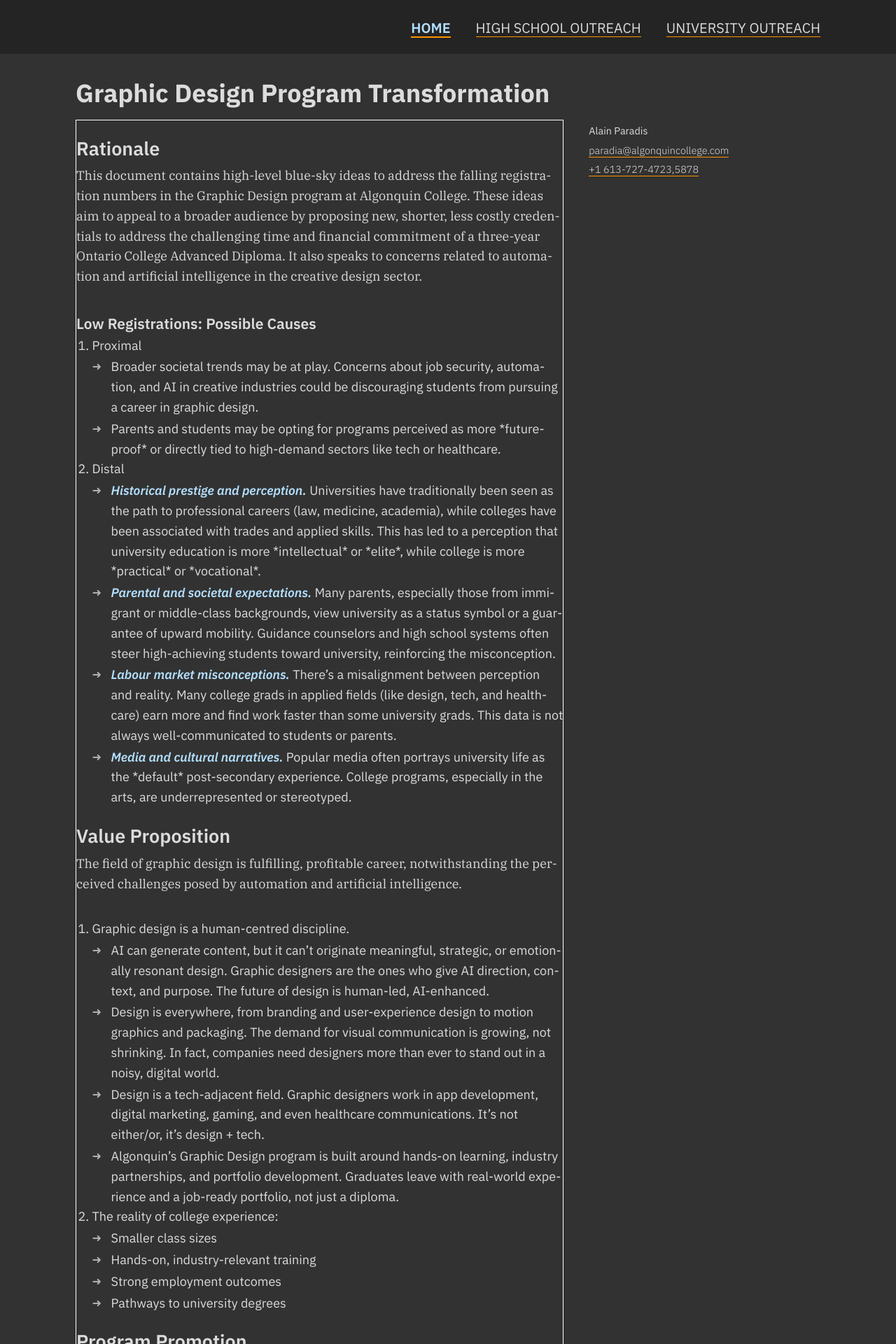
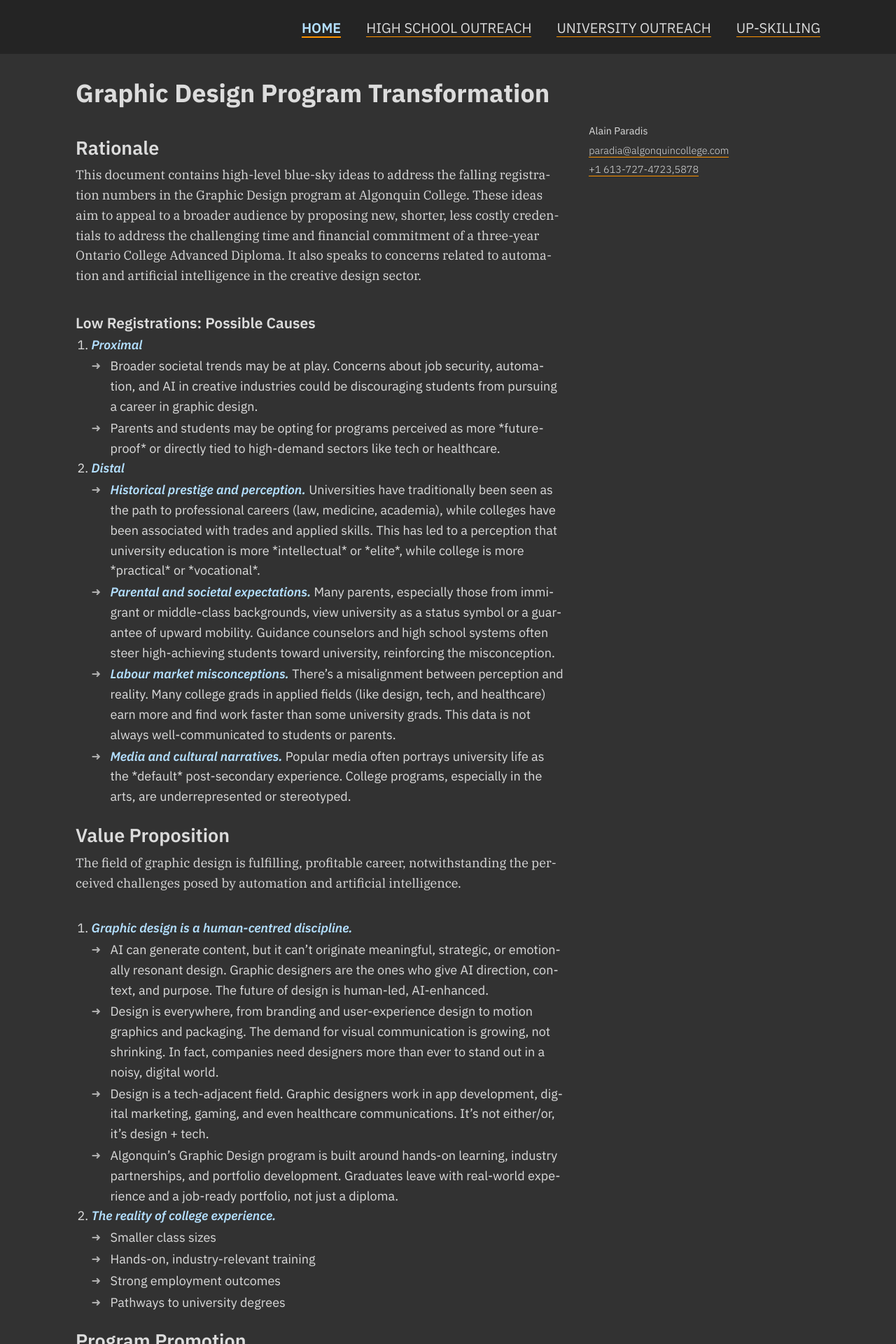
Before and after one commit to AlainParadis/program-transformation, a Jekyll site: the page built from index.md, in a window 1280 px wide. Shown: the top 1920 px of the page at 70% size. Built offline with Jekyll 4.4.1, drawn with Linux system fonts in a browser that asks for light colours.

Commit message:
add up-skilling page

```diff
--- a/_layouts/default.html
+++ b/_layouts/default.html
@@ -29,6 +29,7 @@
 				<li><a href="index.html" class="{% if page.path contains 'index' %}current{% endif %}">Home</a></li>
 				<li><a href="highschool.html" class="{% if page.name contains 'highschool' %}current{% endif %}">High School Outreach</a> </li>
 				<li><a href="university.html" class="{% if page.name contains 'university' %}current{% endif %}">University Outreach</a></li>
+				<li><a href="upskilling.html" class="{% if page.name contains 'skill' %}current{% endif %}">Up-Skilling</a></li>
 			</ul>
 		</div>
 	</nav>
--- a/css/styles.css
+++ b/css/styles.css
@@ -79,7 +79,6 @@ aside
 
 main
 {
-	border: solid 1px white;
 	grid-area: main;
 	margin: 0 1rem;
 }
--- a/index.md
+++ b/index.md
@@ -7,12 +7,12 @@ This document contains high-level blue-sky ideas to address the falling registra
 	Low Registrations: Possible Causes
 </h3>
 <ol>
-	<li>Proximal</li>
+	<li><em>Proximal</em></li>
 	<ul>
 		<li>Broader societal trends may be at play. Concerns about job security, automation, and AI in creative industries could be discouraging students from pursuing a career in graphic design.</li>
 		<li>Parents and students may be opting for programs perceived as more *future-proof* or directly tied to high-demand sectors like tech or healthcare.</li>
 	</ul>
-	<li>Distal</li>
+	<li><em>Distal</em></li>
 	<ul>
 		<li><em>Historical prestige and perception.</em> Universities have traditionally been seen as the path to professional careers (law, medicine, academia), while colleges have been associated with trades and applied skills. This has led to a perception that university education is more *intellectual* or *elite*, while college is more *practical* or *vocational*.</li>
 		<li><em>Parental and societal expectations.</em> Many parents, especially those from immigrant or middle-class backgrounds, view university as a status symbol or a guarantee of upward mobility. Guidance counselors and high school systems often steer high-achieving students toward university, reinforcing the misconception.</li>
@@ -25,14 +25,14 @@ This document contains high-level blue-sky ideas to address the falling registra
 </h2>
 The field of graphic design is fulfilling, profitable career, notwithstanding the perceived challenges posed by automation and artificial intelligence.
 <ol>
-	<li>Graphic design is a human-centred discipline.</li>
+	<li><em>Graphic design is a human-centred discipline.</em></li>
 	<ul>
 		<li> AI can generate content, but it can’t originate meaningful, strategic, or emotionally resonant design. Graphic designers are the ones who give AI direction, context, and purpose. The future of design is human-led, AI-enhanced.</li>
 		<li> Design is everywhere, from branding and user-experience design to motion graphics and packaging. The demand for visual communication is growing, not shrinking. In fact, companies need designers more than ever to stand out in a noisy, digital world.</li>
 		<li> Design is a tech-adjacent field. Graphic designers work in app development, digital marketing, gaming, and even healthcare communications. It’s not either/or, it’s design + tech.</li>
 		<li> Algonquin’s Graphic Design program is built around hands-on learning, industry partnerships, and portfolio development. Graduates leave with real-world experience and a job-ready portfolio, not just a diploma.</li>
 	</ul>
-	<li> The reality of college experience:</li>
+	<li><em>The reality of college experience.</em></li>
 	<ul>
 		<li> Smaller class sizes</li>
 		<li> Hands-on, industry-relevant training</li>
@@ -47,18 +47,18 @@ The field of graphic design is fulfilling, profitable career, notwithstanding th
 	Audience
 </h3>
 <ol>
-	<li>High Schools</li>
+	<li><em><a href="highschool.html">High Schools</a></em></li>
 	<ul>
 		<li>Large numbers, low-hanging fruit.</li>
 		<li>Attracted by the *cool factor* and creative potential.</li>
 		<li>Motivated by transforming their innate creative talent into a fulfilling, profitable career.</li>
 	</ul>
-	<li>University Arts Grads</li>
+	<li><em><a href="university.html">University Arts Grads</a></em></li>
 	<ul>
 		<li>Motivated by *career readiness* and practical skills.</li>
 		<li>Industry connections gained through mentorship, guest speakers, and fieldwork.</li>
 	</ul>
-	<li>Up-Skilling</li>
+	<li><em><a href="upskilling.html">Up-Skilling</a></em></li>
 	<ul>
 		<li>Create micro-credentials to appeal to professionals who wish to add to their existing skill sets.</li>
 	</ul>
```
Also changed, not shown: upskilling.md (added, +4 -0 lines).
